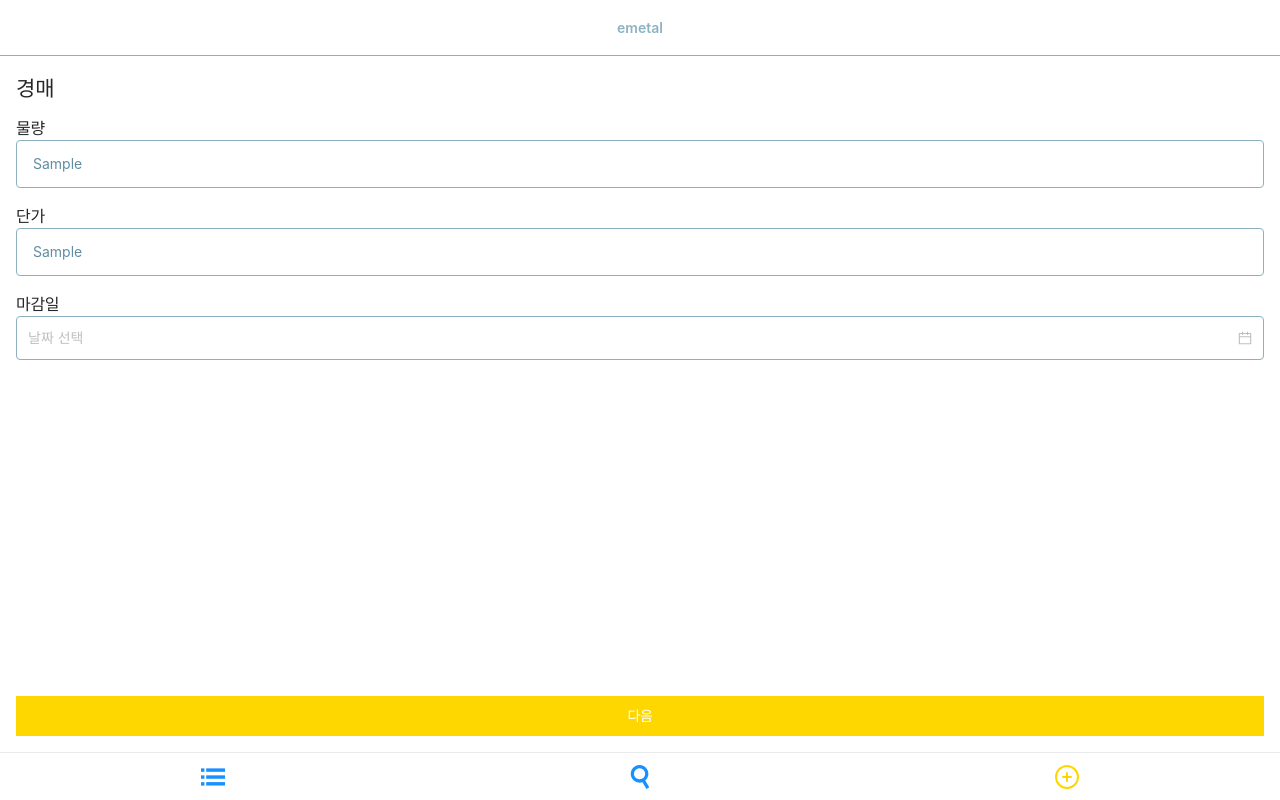
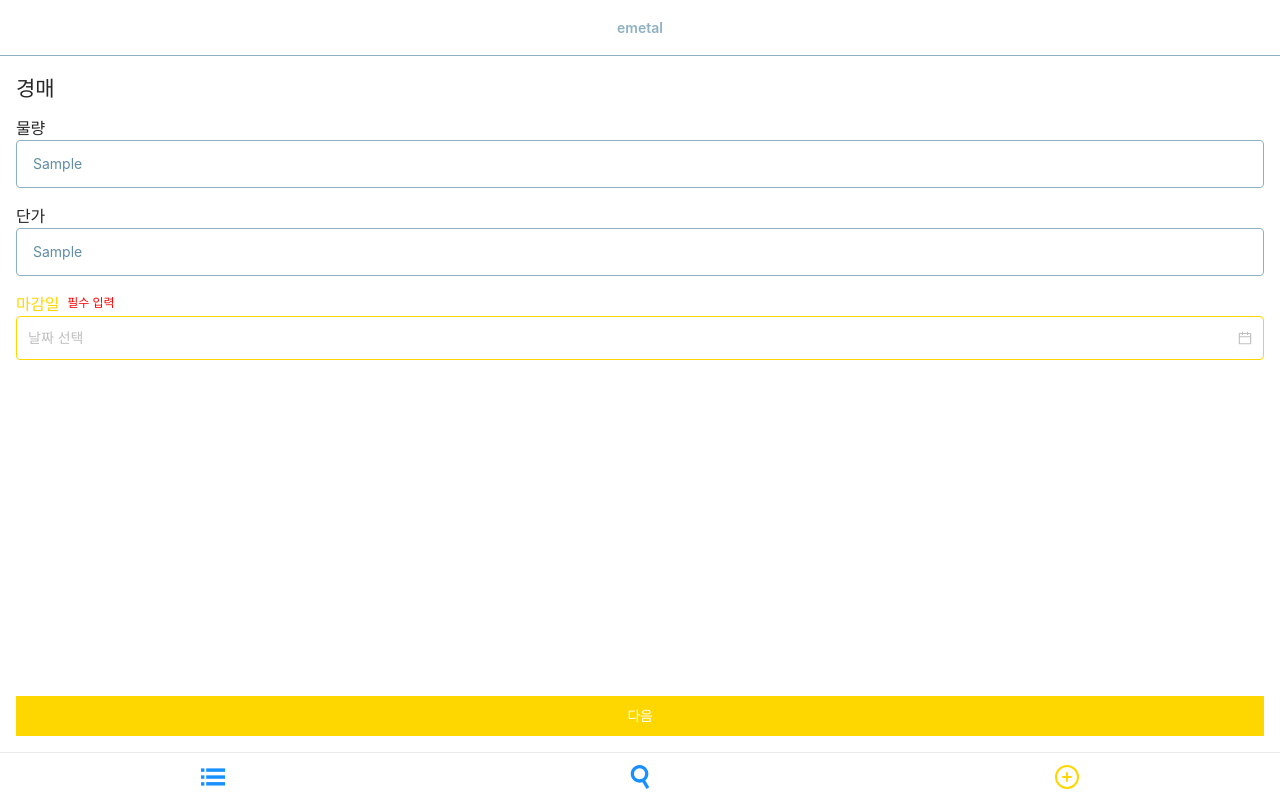
Before and after one commit to Jongyeol91/auction, a Next.js app: page /add/addInfo in a window 1280 px wide. Both pictures are taken after typing "Sample", "Sample" into the empty fields and a click on the button "다음". Built offline with nearby package versions, Linux system fonts and the light colour scheme.

Commit message:
refac: labelDatePicker

```diff
--- a/components/common/DatePicker.tsx
+++ /dev/null
@@ -1,87 +0,0 @@
-import React from 'react';
-import { DatePicker, ConfigProvider } from 'antd';
-import { Controller, ControllerRenderProps } from 'react-hook-form';
-import styled from 'styled-components';
-
-import 'moment/locale/ko';
-import locale from 'antd/lib/locale/ko_KR';
-import { colors } from '@/lib/colors';
-import { Moment } from 'moment';
-
-/**
- * Date field for form
- *
- * @param {*} props
- * @returns date field
- */
-
-// interface Props {
-//   defaultValue?: Moment;
-//   disabled: boolean;
-//   name: string;
-//   error: boolean;
-//   control:
-// }
-
-const DateField = (props) => {
-  const {
-    className,
-    defaultValue = false,
-    disabled = false,
-    id,
-    error = false,
-    control,
-    required,
-    disabledDate,
-    onFocus,
-    onBlur,
-  } = props;
-
-  const borderColor = error ? '#EF3340' : colors.gray3;
-
-  const rules = { required: required };
-
-  return (
-    <ConfigProvider locale={locale}>
-      <Controller
-        name={id}
-        className={className}
-        control={control}
-        defaultValue={defaultValue}
-        rules={rules}
-        render={({ ...field }: ControllerRenderProps) => {
-          return (
-            <StyledDatePicker
-              {...field}
-              onFocus={onFocus}
-              onBlur={onBlur}
-              disabled={disabled}
-              borderColor={borderColor}
-              disabledDate={disabledDate}
-            />
-          );
-        }}
-      />
-    </ConfigProvider>
-  );
-};
-
-const StyledDatePicker = styled(DatePicker)<{ borderColor: string }>`
-  display: 'inline-block';
-  min-height: 44px;
-  width: 100%;
-  border-color: ${({ borderColor }) => borderColor};
-  border-radius: 4px;
-  box-shadow: none;
-  &:hover {
-    border-color: ${({ borderColor }) => borderColor};
-  }
-  &.ant-picker {
-    transition: none;
-  }
-  &.ant-picker-focused {
-    border-color: ${colors.primary};
-  }
-`;
-
-export default DateField;
--- /dev/null
+++ b/components/common/ErrorMessage.tsx
@@ -0,0 +1,16 @@
+import styled from 'styled-components';
+
+interface Props {
+  errorMessage?: string;
+}
+
+function ErrorMessage({ errorMessage }: Props) {
+  return <>{errorMessage ? <StyledErrorMessage>{errorMessage}</StyledErrorMessage> : null}</>;
+}
+
+const StyledErrorMessage = styled.div`
+  font-size: 12px;
+  color: red;
+`;
+
+export default ErrorMessage;
--- a/components/common/Input.tsx
+++ b/components/common/Input.tsx
@@ -2,15 +2,12 @@ import React, { forwardRef } from 'react';
 import styled from 'styled-components';
 import { colors } from '@/lib/colors';
 
-export interface Props extends React.HtmlHTMLAttributes<HTMLInputElement> {
-  errorMessage?: string | null;
-}
+export type Props = React.HtmlHTMLAttributes<HTMLInputElement>;
 
-const Input = forwardRef<HTMLInputElement, Props>(({ errorMessage, ...rest }: Props, ref) => {
+const Input = forwardRef<HTMLInputElement, Props>(({ ...rest }: Props, ref) => {
   return (
     <>
       <StyledInput {...rest} ref={ref} />
-      {errorMessage ? <ErrorMessage>{errorMessage}</ErrorMessage> : null}
     </>
   );
 });
@@ -32,9 +29,5 @@ const StyledInput = styled.input`
     color: ${colors.gray2};
   }
 `;
-const ErrorMessage = styled.div`
-  margin-top: 8px;
-  font-size: 14px;
-  color: red;
-`;
+
 export default Input;
--- a/components/common/LabelDatePicker.tsx
+++ b/components/common/LabelDatePicker.tsx
@@ -1,15 +1,18 @@
-import Input, { type Props as InputProps } from './Input';
 import styled, { css } from 'styled-components';
-import { forwardRef, useState } from 'react';
+import { Component, forwardRef, Ref, useState } from 'react';
 import { colors } from '@/lib/colors';
-import DateField from './DatePicker';
-
-interface Props extends InputProps {
+import { DatePicker, ConfigProvider } from 'antd';
+import 'moment/locale/ko';
+import locale from 'antd/lib/locale/ko_KR';
+import { PickerProps } from 'antd/lib/date-picker/generatePicker';
+import ErrorMessage from './ErrorMessage';
+interface Props {
   label: string;
-  control: any;
+  errorMessage?: string;
 }
 
-const LabelDatePicker = ({ label, ...rest }: Props) => {
+const LabelDatePicker = forwardRef(
+  ({ label, errorMessage, ...field }: Props, ref: Ref<Component<PickerProps<moment.Moment>>>) => {
     const [focused, setFocused] = useState(false);
 
     const onFocus = () => {
@@ -22,11 +25,17 @@ const LabelDatePicker = ({ label, ...rest }: Props) => {
 
     return (
       <Wrapper>
+        <Block>
           <Label focused={focused}>{label}</Label>
-      <DateField {...rest} onFocus={onFocus} onBlur={onBlur} />
+          <ErrorMessage errorMessage={errorMessage} />
+        </Block>
+        <ConfigProvider locale={locale}>
+          <StyledDatePicker {...field} onFocus={onFocus} onBlur={onBlur} picker="date" ref={ref} />
+        </ConfigProvider>
       </Wrapper>
     );
-};
+  },
+);
 
 LabelDatePicker.displayName = 'LabelDatePicker';
 
@@ -46,4 +55,28 @@ const Label = styled.label<{ focused: boolean }>`
     `}
 `;
 
+const Block = styled.div`
+  display: flex;
+  gap: 8px;
+  align-items: center;
+`;
+
+const StyledDatePicker = styled(DatePicker)`
+  display: 'inline-block';
+  min-height: 44px;
+  width: 100%;
+  border-color: ${colors.gray3};
+  border-radius: 4px;
+  box-shadow: none;
+  &:hover {
+    border-color: ${colors.gray3};
+  }
+  &.ant-picker {
+    transition: none;
+  }
+  &.ant-picker-focused {
+    border-color: ${colors.primary};
+  }
+`;
+
 export default LabelDatePicker;
--- a/components/common/LabelInput.tsx
+++ b/components/common/LabelInput.tsx
@@ -2,12 +2,15 @@ import Input, { type Props as InputProps } from './Input';
 import styled, { css } from 'styled-components';
 import { forwardRef, useState } from 'react';
 import { colors } from '@/lib/colors';
+import ErrorMessage from './ErrorMessage';
 
 interface Props extends InputProps {
   label: string;
+  errorMessage?: string;
 }
 
-const LabelInput = forwardRef<HTMLInputElement, Props>(({ label, ...rest }: Props, ref) => {
+const LabelInput = forwardRef<HTMLInputElement, Props>(
+  ({ label, errorMessage, ...rest }: Props, ref) => {
     const [focused, setFocused] = useState(false);
 
     const onFocus = () => {
@@ -20,17 +23,27 @@ const LabelInput = forwardRef<HTMLInputElement, Props>(({ label, ...rest }: Prop
 
     return (
       <Wrapper>
+        <Block>
           <Label focused={focused}>{label}</Label>
+          <ErrorMessage errorMessage={errorMessage} />
+        </Block>
         <Input {...rest} onFocus={onFocus} onBlur={onBlur} ref={ref} />
       </Wrapper>
     );
-});
+  },
+);
 
 LabelInput.displayName = 'LabelInput';
 
 const Wrapper = styled.div`
   display: flex;
   flex-direction: column;
+`;
+
+const Block = styled.div`
+  display: flex;
+  gap: 8px;
+  align-items: center;
 `;
 
 const Label = styled.label<{ focused: boolean }>`
--- a/pages/add/addInfo.tsx
+++ b/pages/add/addInfo.tsx
@@ -1,8 +1,7 @@
 import AddTemplate from '@/components/add/AddTemplate';
 import LabelInput from '@/components/common/LabelInput';
-import LabelTextArea from '@/components/common/LableTextArea';
 import TabTamplete from '@/components/templates/TabTemplate';
-import { FieldValues, SubmitHandler, useForm } from 'react-hook-form';
+import { Controller, FieldValues, SubmitHandler, useForm } from 'react-hook-form';
 import styled from 'styled-components';
 import { atom, useAtom } from 'jotai';
 import LabelDatePicker from '@/components/common/LabelDatePicker';
@@ -17,31 +16,41 @@ function Add() {
     formState: { errors },
   } = useForm();
 
-  const [auctions, set] = useAtom(auctionsAtom);
+  const [auctions, setAuctions] = useAtom(auctionsAtom);
 
   const onSubmit: SubmitHandler<FieldValues> = (data) => {
-    set(data);
+    setAuctions((prev) => ({ ...prev, ...data }));
   };
 
   return (
-    <>
     <TabTamplete>
       <AddTemplate title="경매" buttonText="다음" handleSubmit={handleSubmit} onSubmit={onSubmit}>
         <Group>
-            <LabelInput label="물량" {...register('amount', { required: true })} />
-
-            <LabelInput label="단가" {...register('unit', { required: true })} />
+          <LabelInput
+            label="물량"
+            errorMessage={errors.amount?.message?.toString()}
+            {...register('amount', { required: '필수 입력' })}
+          />
+          <LabelInput
+            label="단가"
+            errorMessage={errors.unit?.message?.toString()}
+            {...register('unit', { required: '필수 입력' })}
+          />
+          <Controller
+            name="lastDate"
+            control={control}
+            rules={{ required: '필수 입력' }}
+            render={({ field }) => (
               <LabelDatePicker
                 label="마감일"
-              id="sefsefesg"
-              control={control}
-              {...register('date', { required: true })}
+                {...field}
+                errorMessage={errors.lastDate?.message?.toString()}
+              />
+            )}
           />
         </Group>
       </AddTemplate>
     </TabTamplete>
-      {auctions.category}
-    </>
   );
 }
 
@@ -53,12 +62,4 @@ const Group = styled.div`
   padding-bottom: 16px;
 `;
 
-const StyledLabelTextArea = styled(LabelTextArea)`
-  display: flex;
-  flex: 1;
-  textarea {
-    flex: 1;
-  }
-`;
-
 export default Add;
--- a/pages/add/index.tsx
+++ b/pages/add/index.tsx
@@ -35,9 +35,10 @@ function Add() {
           />
           <LabelInput
             label="서브 카테고리"
+            defaultValue={auctions.subCategory}
+            errorMessage={errors.subCategory?.message?.toString()}
             {...register('subCategory', { required: '서브 카테고리를 입력하세요' })}
           />
-          <>{errors.subCategory?.message}</>
           <StyledLabelTextArea label="서브 카테고리" />
         </Group>
       </AddTemplate>
```
Lines whose indentation alone changed are shown as unchanged.
